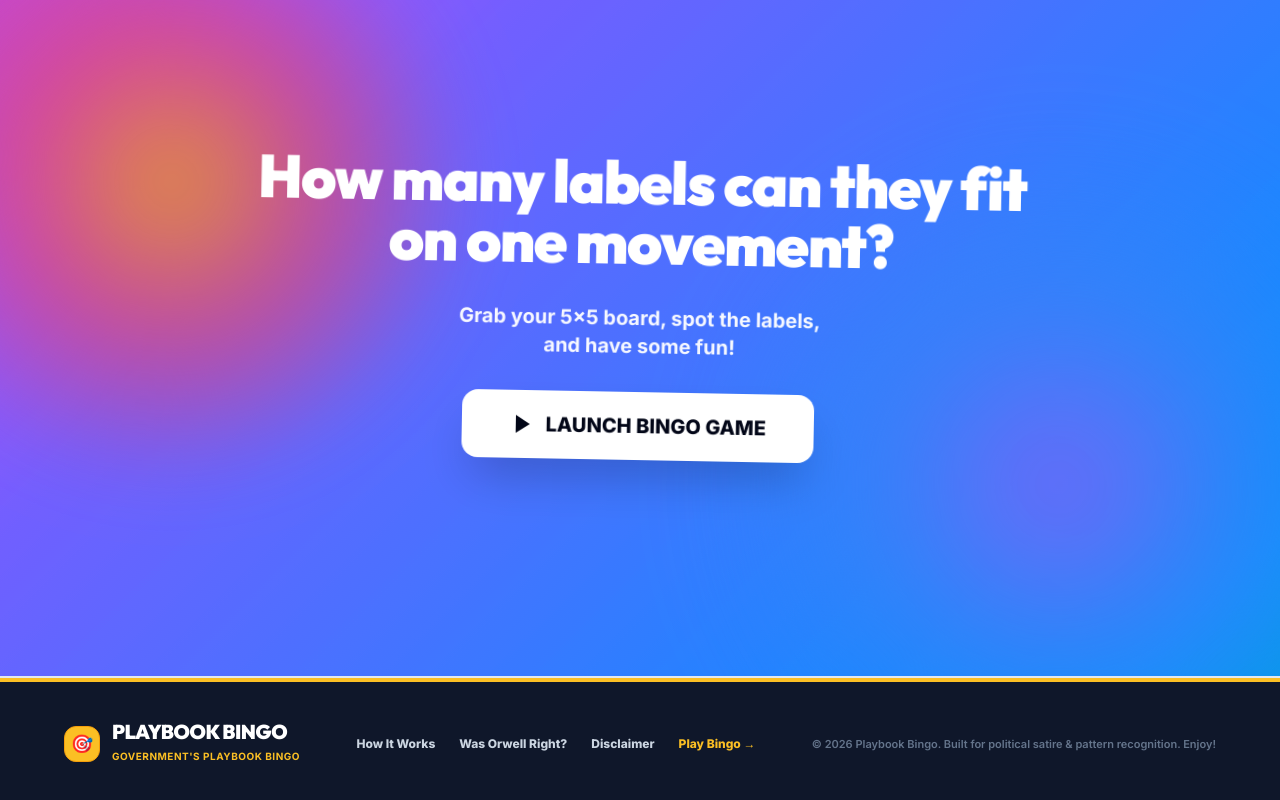
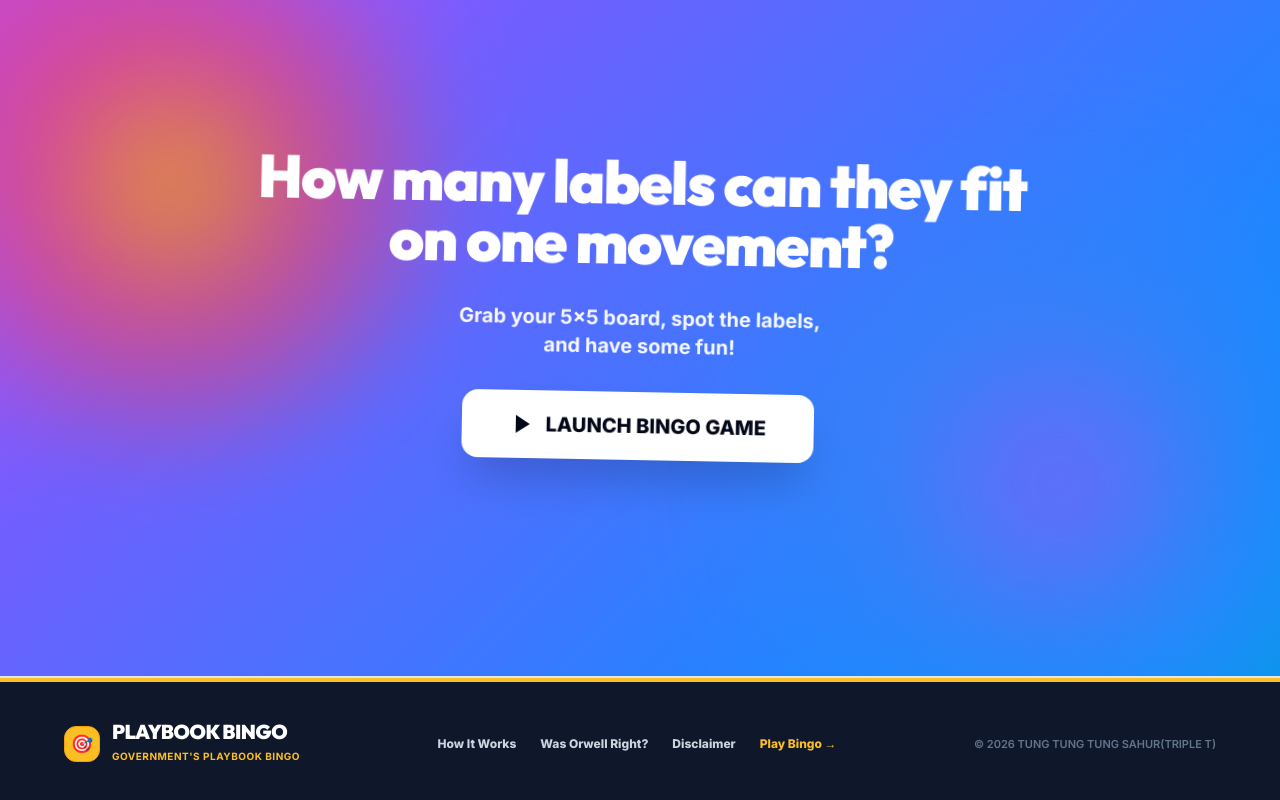
Before and after one commit to professordoom58-art/Playbook, a React (Vite) app: page / in a window 1280 px wide. Shown: the part 2311-3111 px from the top of the page. Built offline with nearby package versions, Linux system fonts and the light colour scheme.

Commit message:
fix: update footer copyright to © 2026 TUNG TUNG TUNG SAHUR(TRIPLE T)

```diff
--- a/src/components/Footer.tsx
+++ b/src/components/Footer.tsx
@@ -74,7 +74,7 @@ export const Footer: React.FC<FooterProps> = ({
       </div>
 
       <div className="max-w-7xl mx-auto mt-8 pt-6 border-t border-slate-800 flex flex-col sm:flex-row items-center justify-between text-xs text-slate-500 font-semibold gap-4">
-        <span>© 2026 Playbook Bingo. Built for civic pattern-recognition & public education.</span>
+        <span>© 2026 TUNG TUNG TUNG SAHUR(TRIPLE T)</span>
         <span className="flex items-center gap-1">
           Crafted with care & political satire 🎯
         </span>
--- a/src/components/LandingPage.tsx
+++ b/src/components/LandingPage.tsx
@@ -546,7 +546,7 @@ export const LandingPage: React.FC<LandingPageProps> = ({
           </div>
 
           <span className="text-[11px] text-slate-500 font-semibold">
-            © 2026 Playbook Bingo. Built for political satire &amp; pattern recognition. Enjoy!
+            © 2026 TUNG TUNG TUNG SAHUR(TRIPLE T)
           </span>
 
         </div>
```
